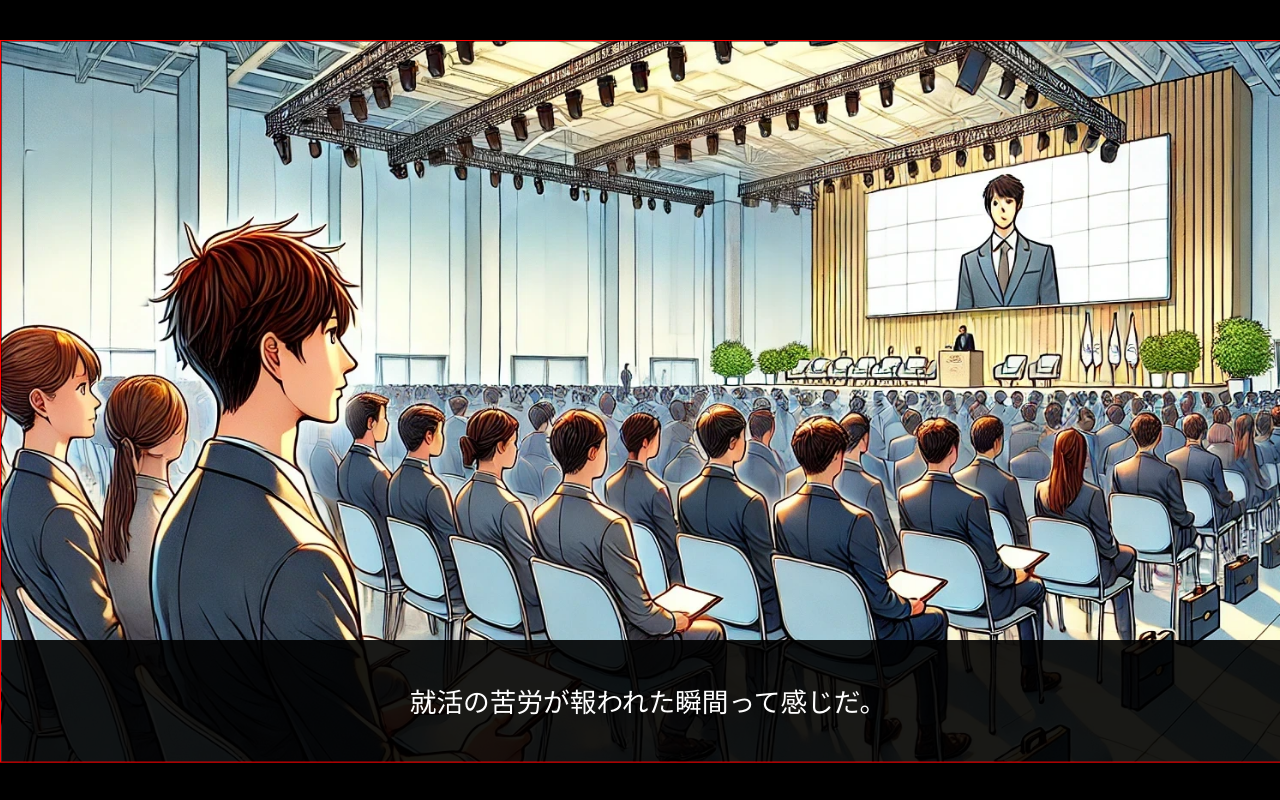
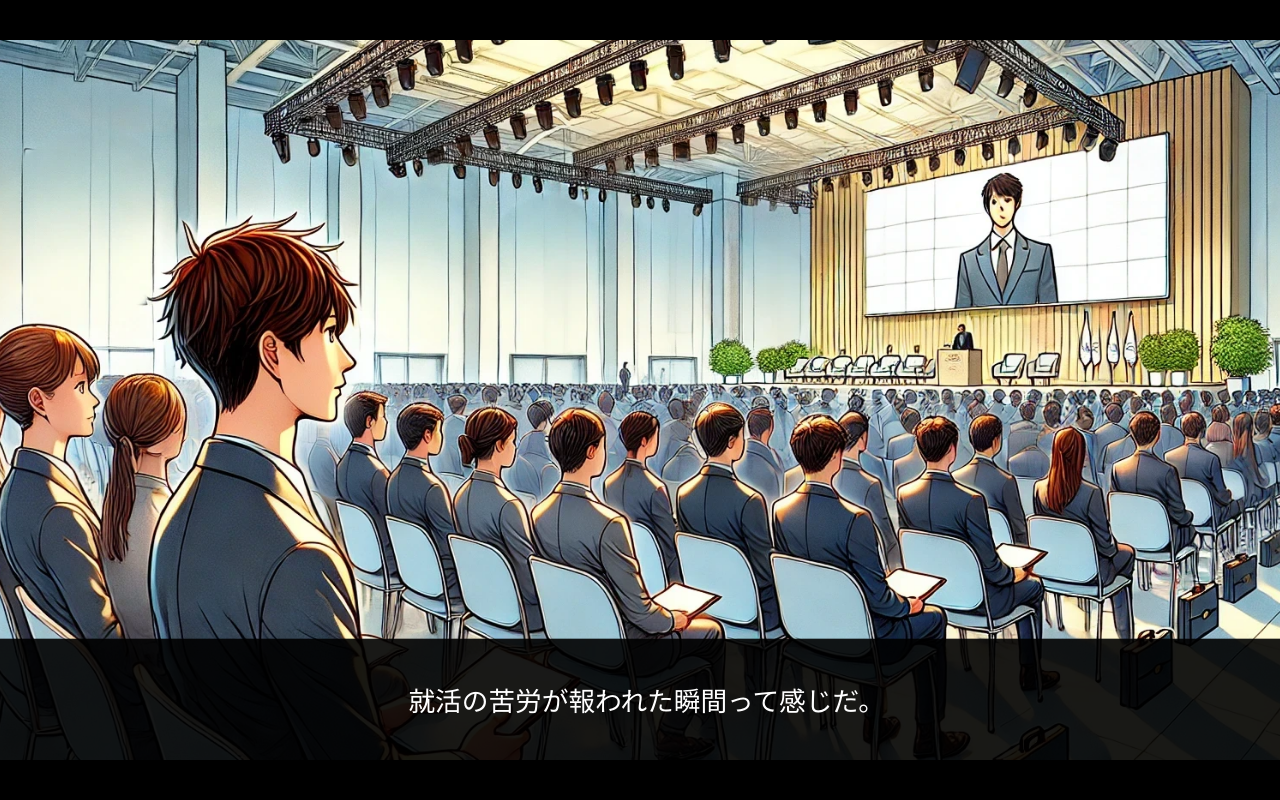
Before and after one commit to TakutoCucci/CGame, a React (Create React App) app: page /CGame/prologue in a window 1280 px wide. Built offline with nearby package versions, Linux system fonts and the light colour scheme.

Commit message:
remove border

```diff
--- a/src/components/Frame.css
+++ b/src/components/Frame.css
@@ -9,7 +9,7 @@ body {
 
 .game-frame-wrapper {
 	background-color: transparent;
-	border: 2px solid red; /*フレーム確認用 */
+	/*border: 2px solid red;*/ /*フレーム確認用 */
 }
 
 .game-frame-content {
```
